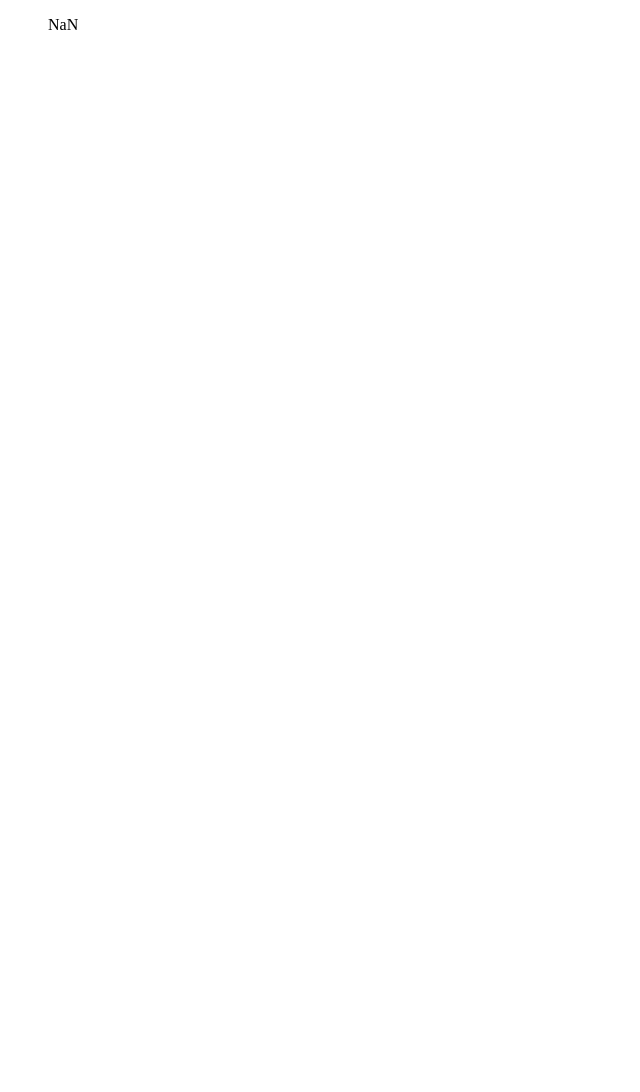
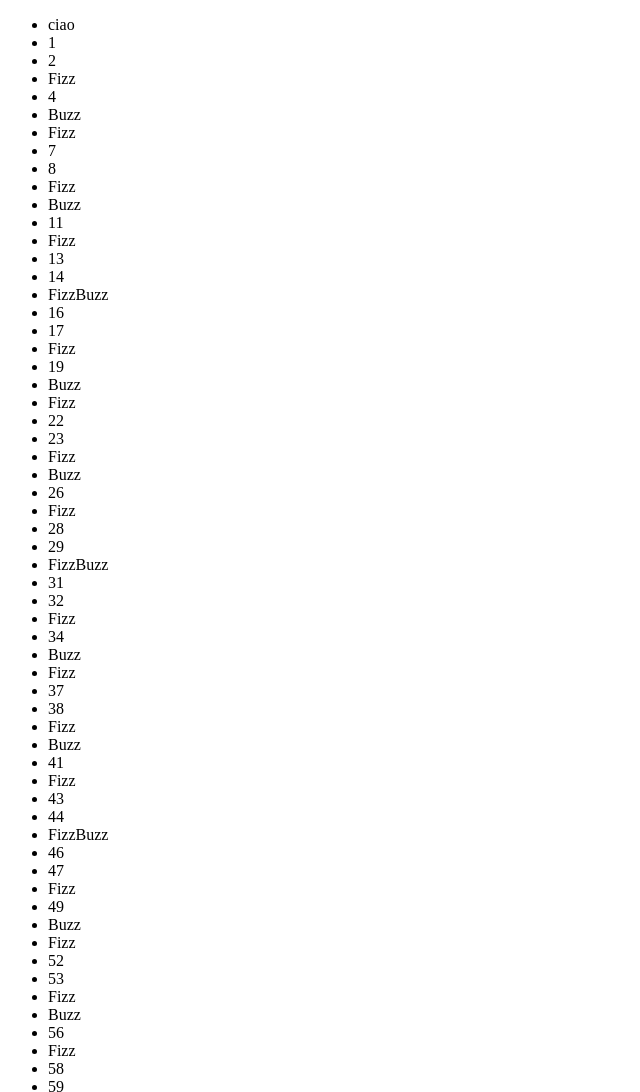
Before and after one commit to zGiusee/js-fizzbuzz, a plain HTML site: page index.html in a window 1280 px wide. Shown: the top 1092 px of the page, without its empty margins (0-640 px from the left). Before the commit the page ends 800 px from the top, so only its background shows below. Drawn offline with Linux system fonts and the light colour scheme.

Commit message:
[UPDATE] Risolti i problemi riguardanti la "ul"

```diff
--- a/index.html
+++ b/index.html
@@ -7,7 +7,9 @@
 </head>
 <body>
     <div>
-        <ul id="lista"></ul>
+        <ul>
+            <li>ciao</li>
+        </ul>
     </div>
     <script type="text/javascript" src="./js/srcipt.js"></script>
 </body>
--- a/js/srcipt.js
+++ b/js/srcipt.js
@@ -1,34 +1,39 @@
 
 // DEFINISCO LA LISTA IN COSTANTE
-const lista = document.getElementById("lista");
+const lista = document.querySelector("ul");
+
 // CREO L'ALGORITMO
 
 for(let i=1; i<=100; i++){
 
     // ESEGUO IL CALCOLO DEL RESTO PER I MULTIPLI SIA DI 3 CHE DI 5 OVVERO 15
     if(i%15 == 0){
-        let li = `<li id=num${i}>FizzBuzz</li>`;
-        lista.innerHTML = + li;
+        let li;
+        li = `<li id=num${i}>FizzBuzz</li>`;
+        lista.innerHTML += li;
         console.log("FizzBuzz");
     }
 
     // ESEGUO IL CALCOLO DEL RESTO PER I MULTIPLI DI 3
     else if(i%5 == 0){
-        let li = `<li id=num${i}>Buzz</li>`;
-        lista.innerHTML = + li;
+        let li;
+        li = `<li id=num${i}>Buzz</li>`;
+        lista.innerHTML += li;
         console.log("Buzz");
     }
 
     // ESEGUO IL CALCOLO DEL RESTO PER I MULTIPLI DI 5
     else if (i%3 == 0){
-        let li = `<li id=num${i}>Fizz</li>`;
-        lista.innerHTML = + li;
+        let li;
+        li = `<li id=num${i}>Fizz</li>`;
+        lista.innerHTML += li;
         console.log("Fizz");
     }
 
     else{
-        let li = `<li id=num${i}>${i}</li>`;
-        lista.innerHTML = + li;
+        let li;
+        li = `<li id=num${i}>${i}</li>`;
+        lista.innerHTML += li;
         console.log(i)
     }
 
```
